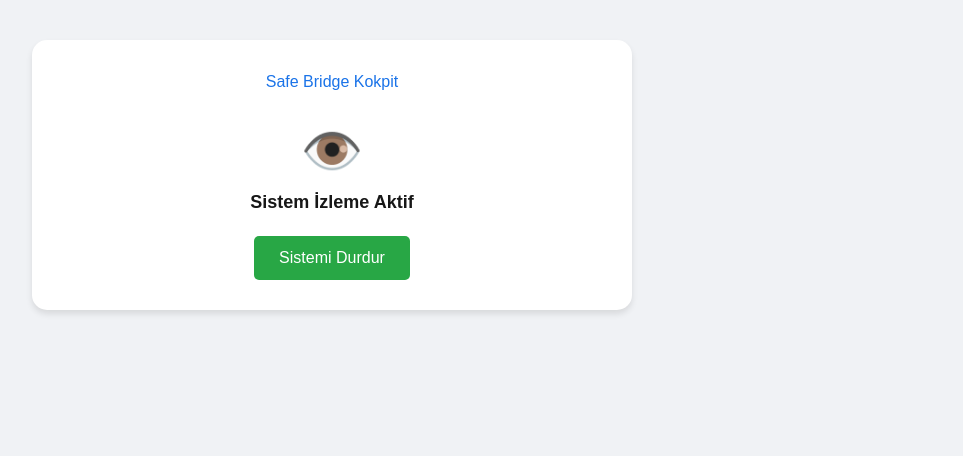
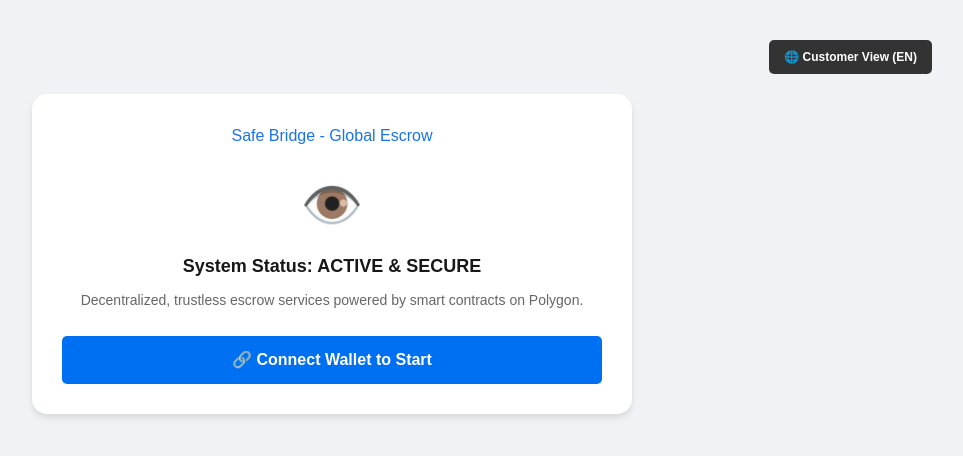
Before and after one commit to biriktiren-max/safebridge-frontend, a Next.js app: page / in a window 1280 px wide. Shown: the top 456 px of the page, without its empty margins (308-1271 px from the left). Built offline with nearby package versions, Linux system fonts and the light colour scheme.

Commit message:
Update page.js

```diff
--- a/app/page.js
+++ b/app/page.js
@@ -4,22 +4,50 @@
 import { useState } from "react";
 
 export default function Page() {
-  const [active, setActive] = useState(true);
+  // Yönetici modu şalteri (İleride bunu senin MetaMask adresin otomatik açacak)
+  const [isAdmin, setIsAdmin] = useState(false);
 
   return (
     <div style={{ padding: '40px', fontFamily: 'sans-serif', backgroundColor: '#f0f2f5', minHeight: '100vh' }}>
+
+      {/* ÜST ŞALTER: Sadece test için, ileride gizlenecek */}
+      <div style={{ textAlign: 'right', marginBottom: '20px' }}>
+        <button
+          onClick={() => setIsAdmin(!isAdmin)}
+          style={{ padding: '8px 15px', cursor: 'pointer', background: isAdmin ? '#d9534f' : '#333', color: 'white', border: 'none', borderRadius: '5px', fontSize: '12px', fontWeight: 'bold' }}
+        >
+          {isAdmin ? "👤 Yönetici Kokpiti (TR)" : "🌐 Customer View (EN)"}
+        </button>
+      </div>
+
+      {/* ANA KOKPİT EKRANI */}
       <div style={{ maxWidth: '600px', margin: '0 auto', background: 'white', padding: '30px', borderRadius: '15px', boxShadow: '0 4px 6px rgba(0,0,0,0.1)' }}>
-        <h1 style={{ textAlign: 'center', color: '#1a73e8' }}>Safe Bridge Kokpit</h1>
+
+        <h1 style={{ textAlign: 'center', color: isAdmin ? '#d9534f' : '#1a73e8' }}>
+          {isAdmin ? "Safe Bridge - Yönetim Kokpiti" : "Safe Bridge - Global Escrow"}
+        </h1>
+
         <div style={{ textAlign: 'center', marginTop: '20px' }}>
           <span style={{ fontSize: '50px' }}>👁️</span>
-          <p style={{ fontSize: '18px', fontWeight: 'bold' }}>Sistem İzleme Aktif</p>
+
+          <p style={{ fontSize: '18px', fontWeight: 'bold', marginTop: '10px' }}>
+            {isAdmin ? "Sistem Durumu: AKTİF VE İZLENİYOR" : "System Status: ACTIVE & SECURE"}
+          </p>
+
+          <p style={{ color: '#666', marginTop: '10px', fontSize: '14px', lineHeight: '1.5' }}>
+            {isAdmin
+              ? "Hoşdere montaj hattı disipliniyle akıllı sözleşme ve kalkan denetimi. Yetkili: İsmail Biriktiren."
+              : "Decentralized, trustless escrow services powered by smart contracts on Polygon."}
+          </p>
+
           <button
-            onClick={() => setActive(!active)}
-            style={{ marginTop: '20px', padding: '10px 25px', cursor: 'pointer', background: active ? '#28a745' : '#dc3545', color: 'white', border: 'none', borderRadius: '5px' }}
+            onClick={() => alert(isAdmin ? "Yönetici yetkisi doğrulandı. İşlem izni aktif!" : "Please connect your MetaMask wallet first.")}
+            style={{ marginTop: '25px', padding: '12px 30px', cursor: 'pointer', background: isAdmin ? '#28a745' : '#0070f3', color: 'white', border: 'none', borderRadius: '5px', fontWeight: 'bold', fontSize: '16px', width: '100%' }}
           >
-            {active ? "Sistemi Durdur" : "Sistemi Başlat"}
+            {isAdmin ? "⚙️ Sözleşmeyi Yönet / Müdahale Et" : "🔗 Connect Wallet to Start"}
           </button>
         </div>
+
       </div>
     </div>
   );
```
